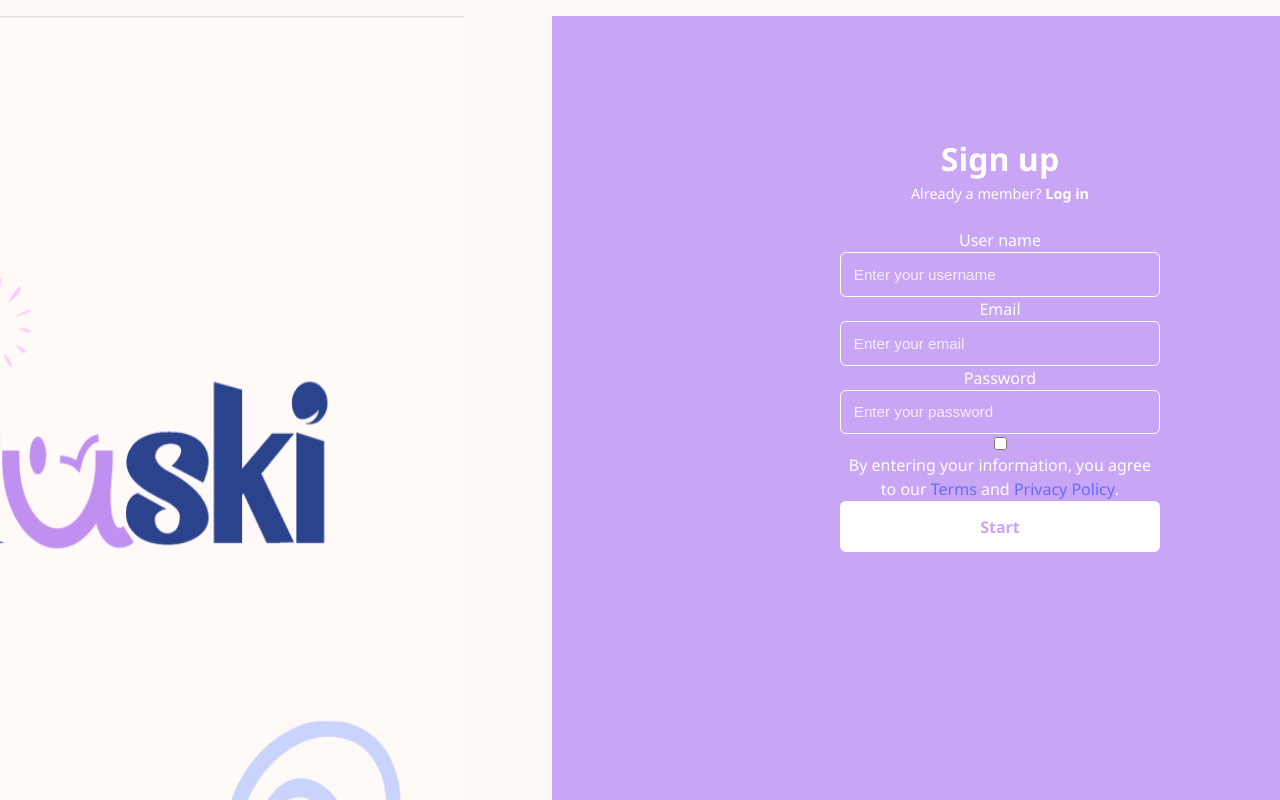
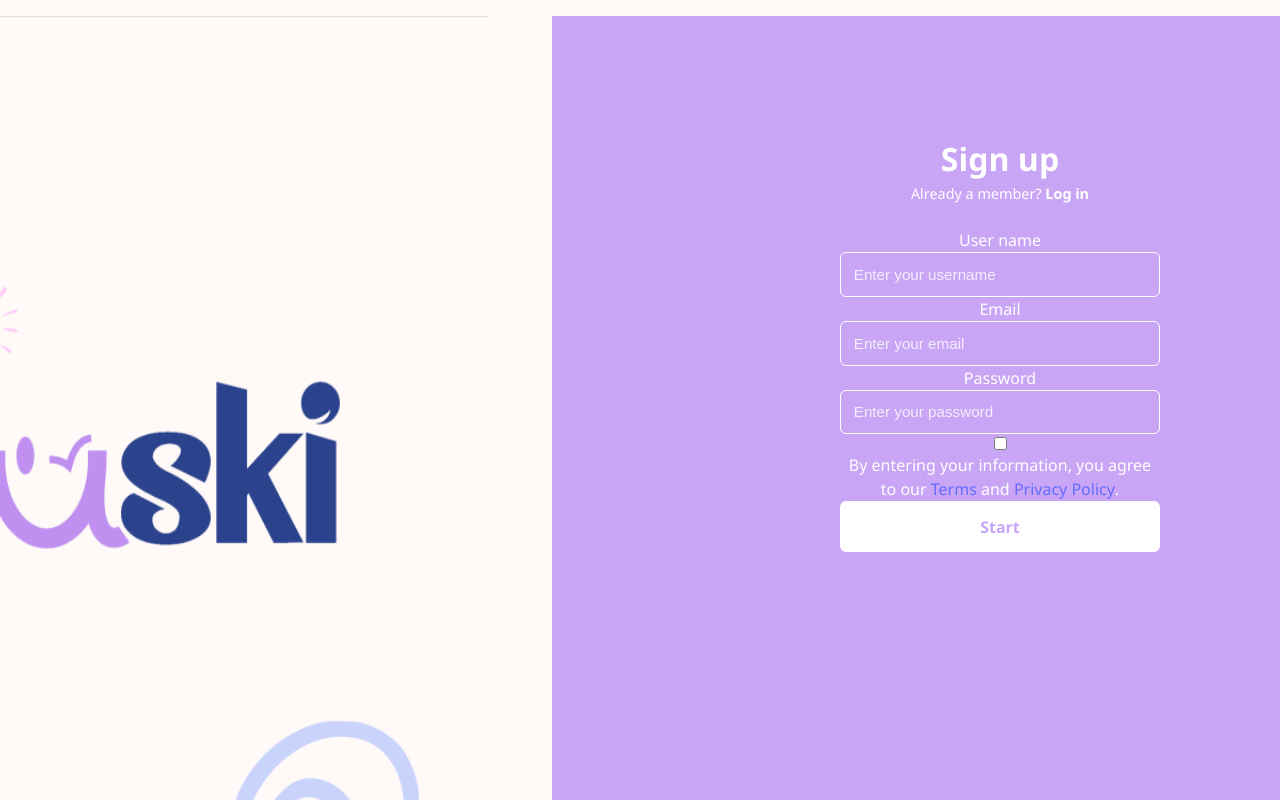
Before and after one commit to NikSala10/TaskiProject, a React (Vite) app: page / in a window 1280 px wide. Built offline with nearby package versions, Linux system fonts and the light colour scheme.

Commit message:
feat(register)Change in css img width

```diff
--- a/src/components/FormRegister/SignUpForm.css
+++ b/src/components/FormRegister/SignUpForm.css
@@ -9,7 +9,7 @@ html, body {
     flex: 1;
     display: flex;
     justify-content: center;
-    width: 35rem;
+    width: 38rem;
     height: 1rem;
     align-items: center;
     margin-left:-102rem ;
```
